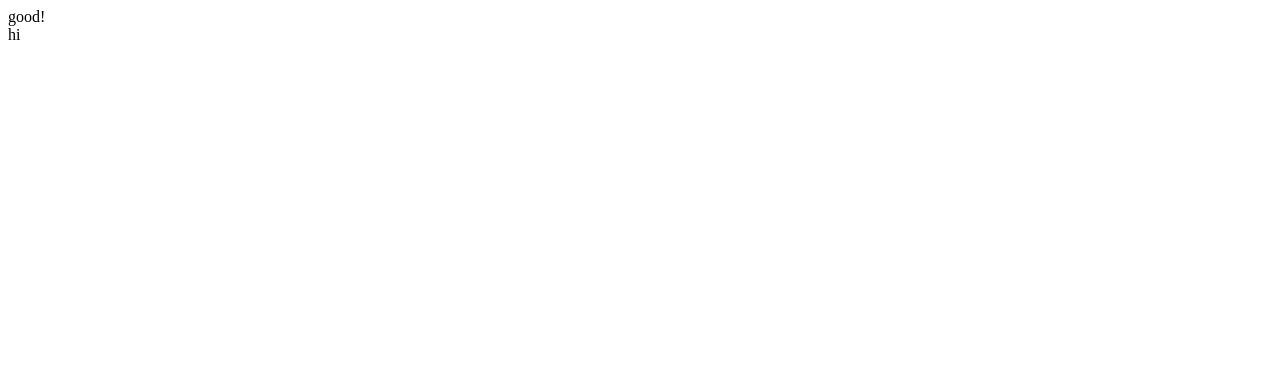
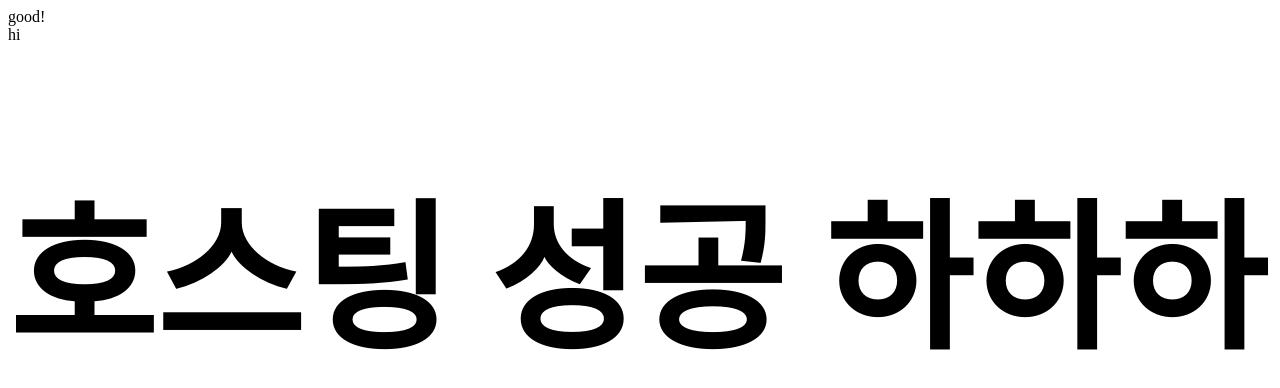
Before and after one commit to ddingji/redesign, a plain HTML site: page index.html in a window 1280 px wide. Drawn offline with Linux system fonts and the light colour scheme.

Commit message:
h1 tag create

```diff
--- a/index.html
+++ b/index.html
@@ -7,7 +7,8 @@
   <body>
     <header>
       good!<br>
-      hi
+      hi<br>
+      <h1 style="font-size:10rem">호스팅 성공 하하하</h1>
 
     </header>
   </body>
```
